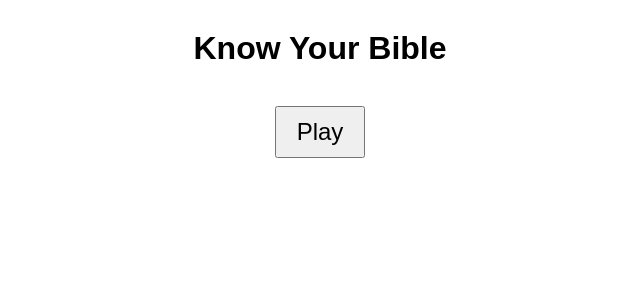
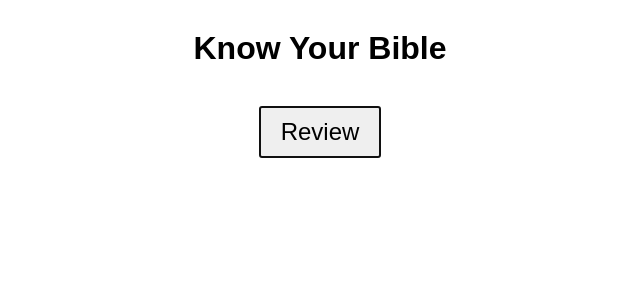
Before and after one commit to jirehhuang/know-your-bible, a FastAPI app: page / in a window 1280 px wide. Shown: the part 50-350 px from the top of the page, without its empty margins (320-960 px from the left). Run offline with FastAPI, Linux system fonts and the light colour scheme; parts of the project's set-up code (start-up, migrations or seed data) failed here and were passed over; some libraries are stand-ins or nearby versions.

Commit message:
Updated to focus on renamed Review button

```diff
--- a/app/templates/home.html
+++ b/app/templates/home.html
@@ -17,6 +17,6 @@
   <br>
 
   <form action="/play" method="get" style="margin-bottom: 20px;">
-    <button type="submit">Play</button>
+    <button type="submit" autofocus>Review</button>
   </form>
 {% endblock %}
```
